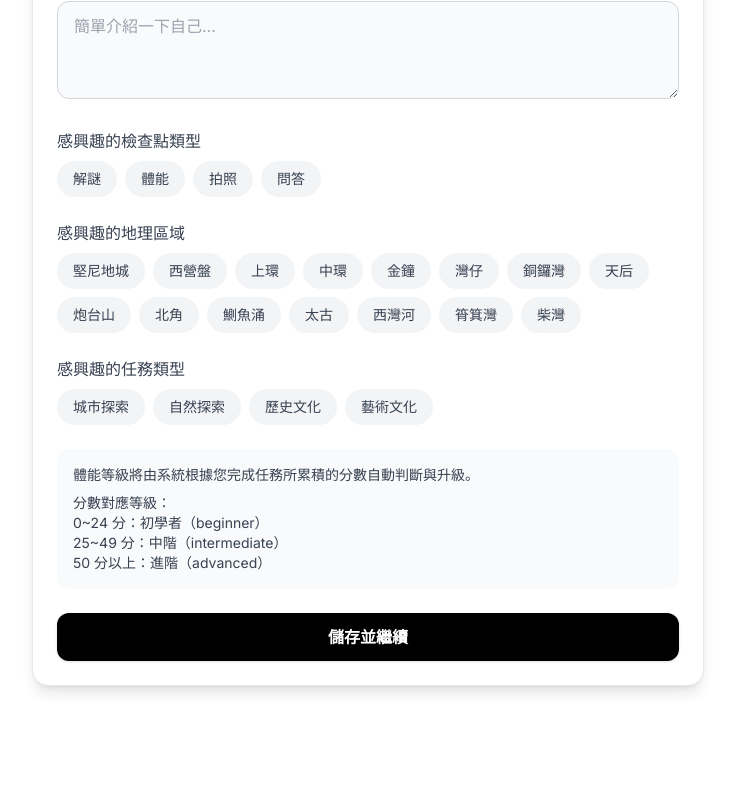
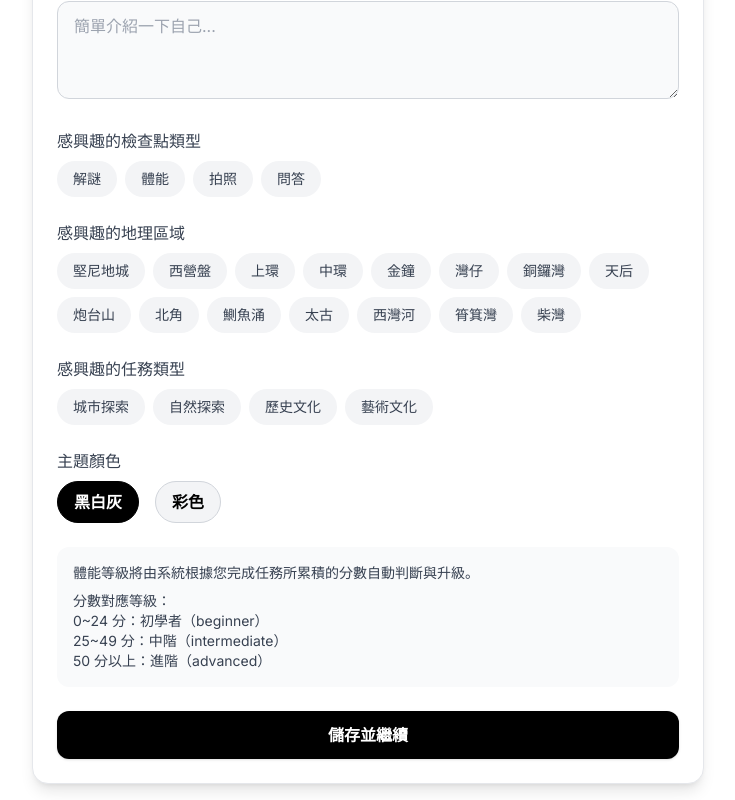
Before and after one commit to Randomusernamebyme/sowapp, a Next.js app: page /profile-setup in a window 1280 px wide. Shown: the part 562-1362 px from the top of the page, without its empty margins (272-1007 px from the left). Before the commit the page ends 1264 px from the top, so only its background shows below. Built offline with nearby package versions, Linux system fonts and the light colour scheme; no server answers; the database is empty; sample sign-in values are in the browser's storage.

Commit message:
個人資料頁新增主題切換選項（黑白灰/彩色），即時切換全站主題

```diff
--- a/src/app/profile-setup/page.tsx
+++ b/src/app/profile-setup/page.tsx
@@ -6,6 +6,7 @@ import { doc, setDoc, getDoc } from "firebase/firestore";
 import { onAuthStateChanged } from "firebase/auth";
 import Image from "next/image";
 import { CHECKPOINT_TYPES, GEOGRAPHICAL_AREAS, MISSION_TYPES } from "@/lib/constants";
+import { useTheme } from "@/contexts/ThemeContext";
 
 const AVATAR_OPTIONS = [
   "/avatars/avatar1.png",
@@ -24,6 +25,7 @@ export default function ProfileSetupPage() {
   const [loading, setLoading] = useState(false);
   const [error, setError] = useState("");
   const router = useRouter();
+  const { theme, setTheme } = useTheme();
 
   useEffect(() => {
     onAuthStateChanged(auth, async (user) => {
@@ -221,6 +223,27 @@ export default function ProfileSetupPage() {
               </div>
             </div>
 
+            {/* 主題切換 */}
+            <div>
+              <label className="block text-gray-700 mb-2">主題顏色</label>
+              <div className="flex gap-4">
+                <button
+                  type="button"
+                  className={`px-4 py-2 rounded-full border transition font-semibold ${theme === 'bw' ? 'bg-black text-white border-black' : 'bg-gray-100 text-black border-gray-300 hover:bg-gray-200'}`}
+                  onClick={() => setTheme('bw')}
+                >
+                  黑白灰
+                </button>
+                <button
+                  type="button"
+                  className={`px-4 py-2 rounded-full border transition font-semibold ${theme === 'pastel' ? 'bg-pink-200 text-pink-900 border-pink-400' : 'bg-gray-100 text-black border-gray-300 hover:bg-gray-200'}`}
+                  onClick={() => setTheme('pastel')}
+                >
+                  彩色
+                </button>
+              </div>
+            </div>
+
             {/* 體能等級說明 */}
             <div className="text-gray-700 text-sm bg-gray-50 rounded-xl p-4">
               體能等級將由系統根據您完成任務所累積的分數自動判斷與升級。
```
